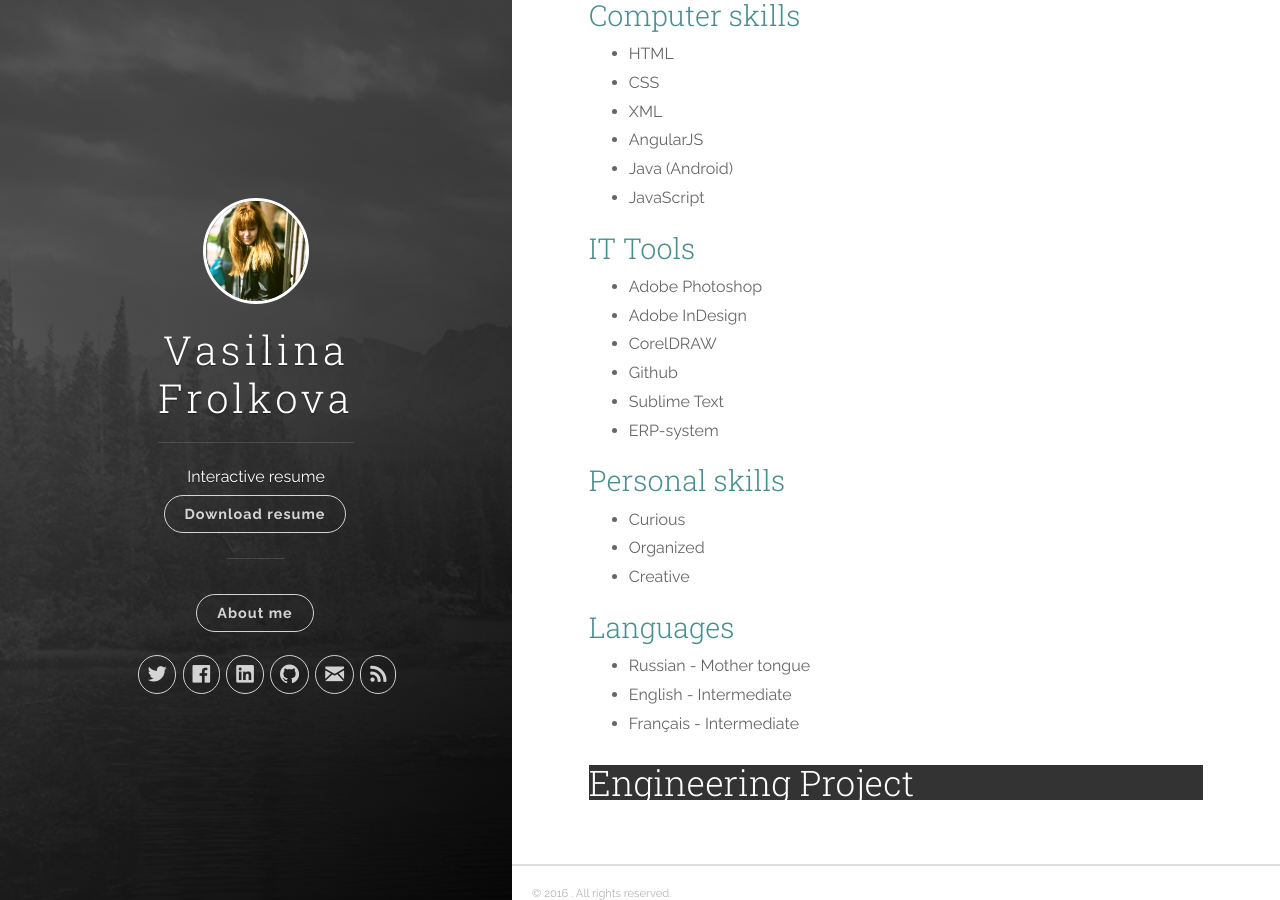
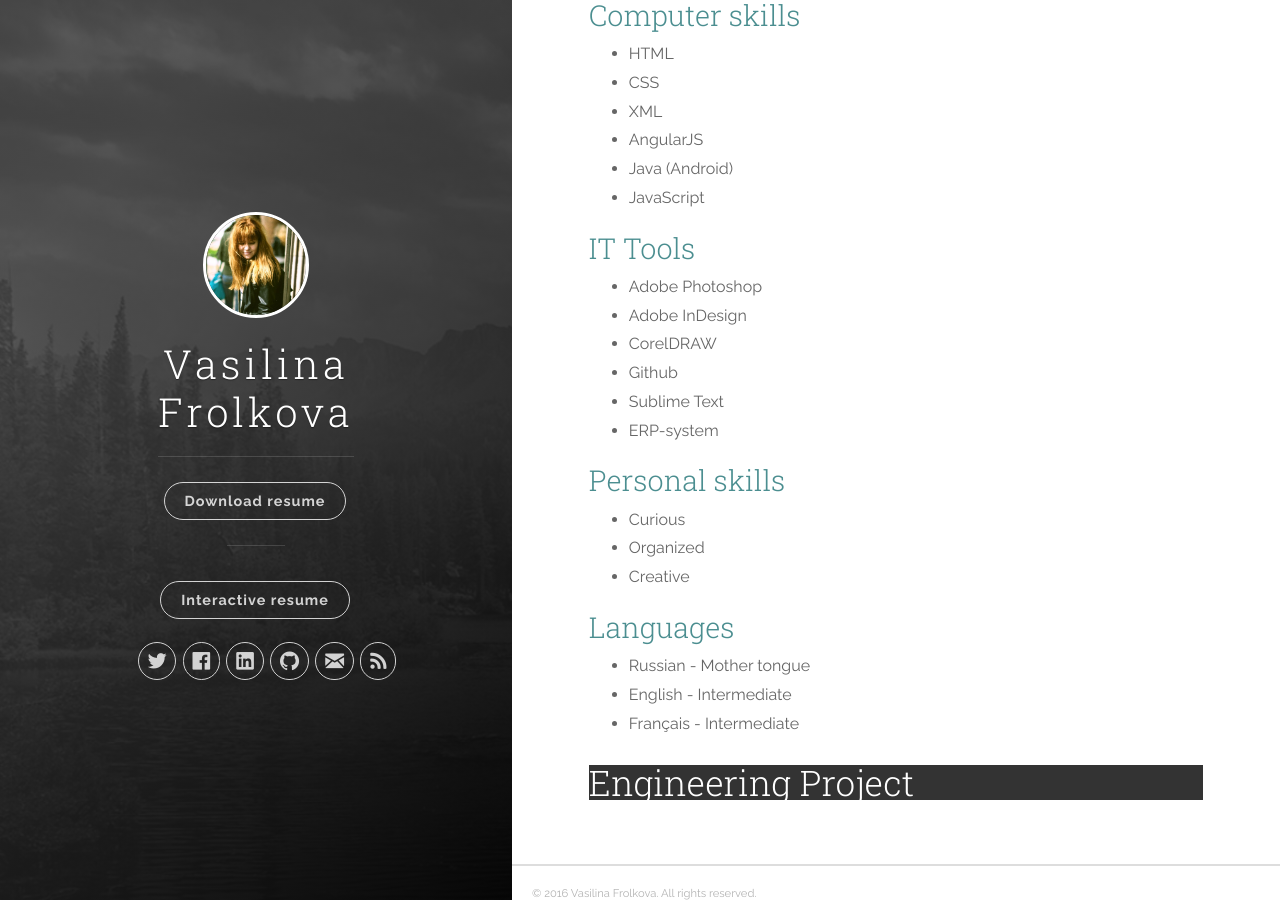
Before and after one commit to LinaEfer/interactive-resume-v1, a Jekyll site: the page built from _posts/2016-01-08-interactive-resume.markdown, in a window 1280 px wide and 900 px high, scrolled down 2012 px. Built offline with Jekyll 4.4.1, drawn with Linux system fonts in a browser that asks for light colours; nearby versions of some CDN libraries.

Commit message:
Web-Resume v. 1.5

```diff
--- a/_config.yml
+++ b/_config.yml
@@ -7,7 +7,7 @@ baseurl: '/'
 # disqus_shortname: 'your-disqus-name'
 
 author:
-  name:
+  name: 'Vasilina Frolkova'
   email: vasilina.frolkova@gmail.com
   twitter_username: linaefer
   facebook_username: lina.efer
--- a/_includes/header.html
+++ b/_includes/header.html
@@ -13,15 +13,15 @@
           <h1 class="panel-cover__title panel-title">{{ site.title }}</h1>
         </a>
         <hr class="panel-cover__divider">
-        <p class="panel-cover__description">{{ site.description }}</p>
-        <p class="navigation__item"><a href="CV_Vasilina-Frolkova_(EN).pdf" target="_blank" class="blog-button">Download resume</a></p>
+       <!-- <p class="panel-cover__description">{{ site.description }}</p> -->
+        <p class="navigation__item"><a href="http://linaefer.github.io/CV_Vasilina-Frolkova_(EN).pdf" target="_blank">Download resume</a></p>
         <hr class="panel-cover__divider panel-cover__divider--secondary">
 
         <div class="navigation-wrapper">
 
           <nav class="cover-navigation cover-navigation--primary">
             <ul class="navigation">
-              <li class="navigation__item"><a href="{{ site.baseurl }}2016/interactive-resume/" title="link to {{ site.title }} blog" class="blog-button">About me</a></li>
+              <li class="navigation__item"><a href="{{ site.baseurl }}2016/interactive-resume/" title="link to {{ site.title }} blog" class="blog-button">Interactive resume</a></li>
             </ul>
           </nav>
 
--- a/_layouts/post.html
+++ b/_layouts/post.html
@@ -4,7 +4,7 @@ layout: default
 <article class="post-container post-container--single">
   <header class="post-header">
     <div class="post-meta">
-      <time datetime="{{ page.date | date: "%-d %b %Y" }}" class="post-meta__date date">{{ page.date | date: "%-d %b %Y" }}</time> &#8226; <span class="post-meta__tags">on {% for tag in page.tags %}<a href="{{ site.baseurl }}tags/#{{ tag }}">{{ tag }}</a> {% endfor %}</span>
+      <time datetime="{{ page.date | date: "%-d %b %Y" }}" class="post-meta__date date"></time> <span class="post-meta__tags">{% for tag in page.tags %}<a href="{{ site.baseurl }}tags/#{{ tag }}">{{ tag }}</a> {% endfor %}</span>
     </div>
     <h1 class="post-title">{{ page.title }}</h1>
   </header>
```
